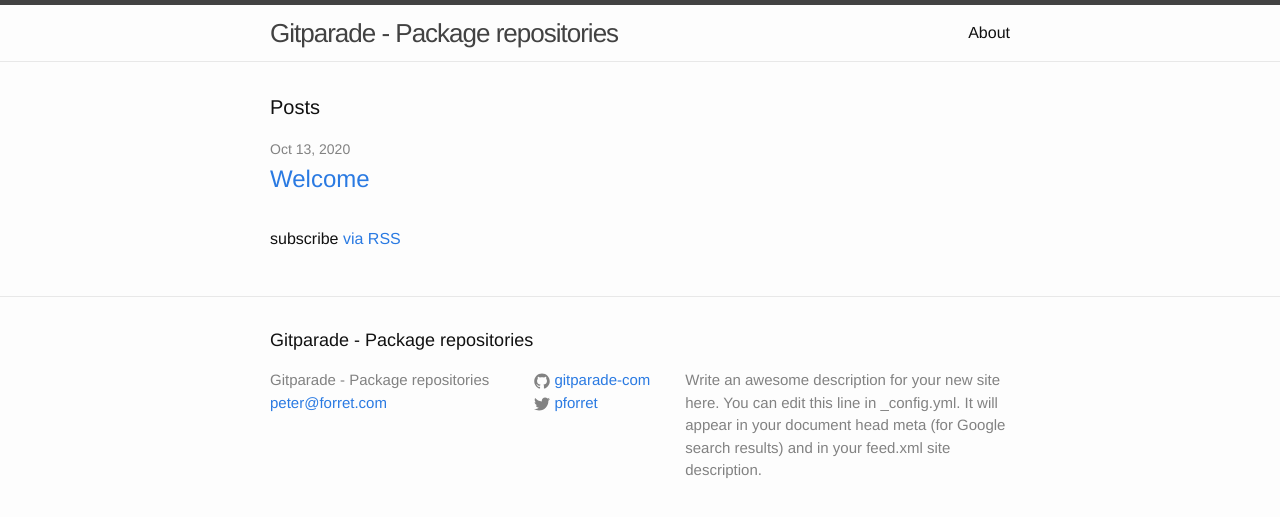
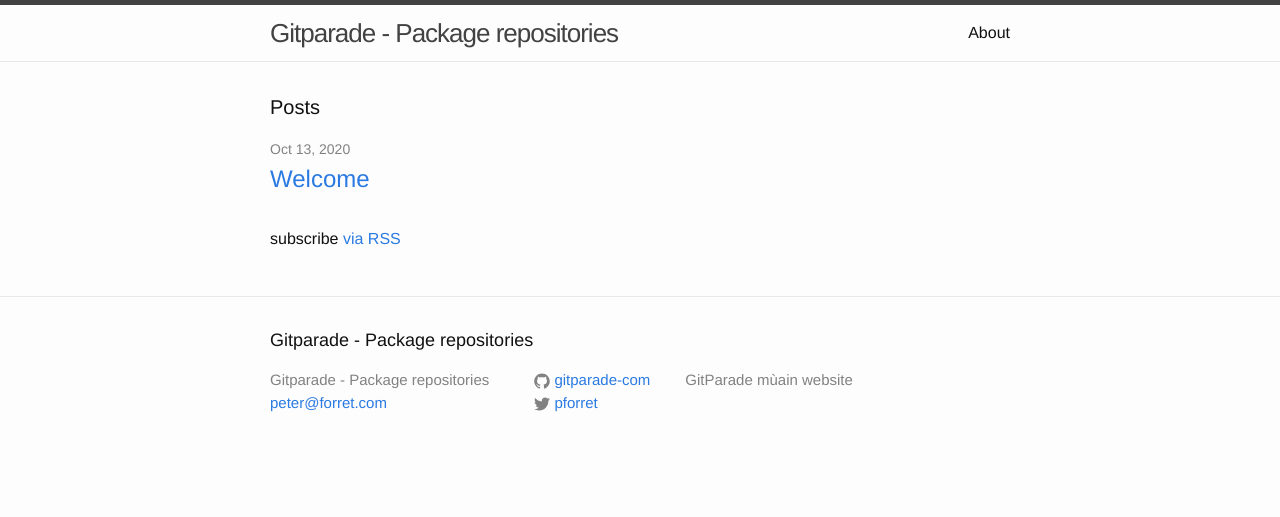
Before and after one commit to gitparade-com/www.gitparade.com, a Jekyll site: the page built from index.html, in a window 1280 px wide. Shown: the top 517 px of the page. Built offline with Jekyll 4.4.1, drawn with Linux system fonts in a browser that asks for light colours.

Commit message:
update theme

```diff
--- /dev/null
+++ b/Gemfile
@@ -0,0 +1,3 @@
+source 'https://rubygems.org'
+
+gem "jekyll-theme-minimal"
--- a/_config.yml
+++ b/_config.yml
@@ -9,14 +9,12 @@
 title: Gitparade - Package repositories
 email: peter@forret.com
 description: > # this means to ignore newlines until "baseurl:"
-  Write an awesome description for your new site here. You can edit this
-  line in _config.yml. It will appear in your document head meta (for
-  Google search results) and in your feed.xml site description.
+  GitParade mùain website
 baseurl: "" # the subpath of your site, e.g. /blog
-url: "http://yourdomain.com" # the base hostname & protocol for your site
+url: "https://gitparade-com.github.io" # the base hostname & protocol for your site
 twitter_username: pforret
 github_username:  gitparade-com
 
 # Build settings
 markdown: kramdown
-theme: jekyll-theme-slate
+theme: minima
```
Also changed, not shown: README.md.
